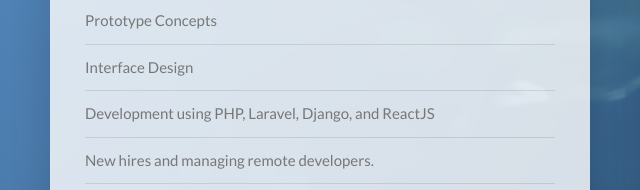
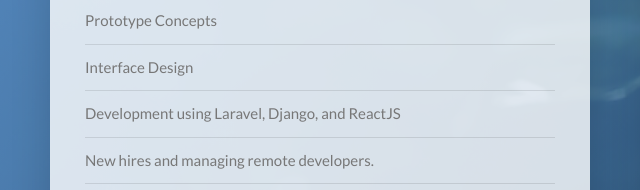
Before and after one commit to juliosalvat/js-2023, a website: page index.html in a window 1280 px wide. Shown: the part 2248-2438 px from the top of the page, 20-660 px from the left. Drawn offline with Linux system fonts and the light colour scheme.

Commit message:
Update index.html
Role update 2

```diff
--- a/index.html
+++ b/index.html
@@ -7,7 +7,7 @@
         <link rel="icon" href="icon.svg" type="image/svg+xml">
         <link rel="apple-touch-icon" href="apple-touch-icon.png">
 
-        <title>Julio Salvat | Full Stack Developer & Artist</title>
+        <title>Julio Salvat | Senior Full-Stack Prompt Engineer | Ai Machine Learning</title>
 
         <link href="https://fonts.googleapis.com/css?family=Lato:100,300,400,700,900" rel="stylesheet">
         <script src="https://kit.fontawesome.com/d9137117d7.js" crossorigin="anonymous"></script>
@@ -147,7 +147,7 @@
                                     <li>Ai / Machine Learning </li>
                                 <li>Prototype Concepts</li>
                                 <li>Interface Design</li>
-                                <li>Development using PHP, Laravel, Django, and ReactJS</li>
+                                <li>Development using Laravel, Django, and ReactJS</li>
                                 <li>New hires and managing remote developers.</li>
                                 <li>Provide technical solutions and reports for investors.</li>
                                 <li>AWS, Google Cloud Platform, MySql, PostgrSQL,and MongoDB, databases.</li>
```
